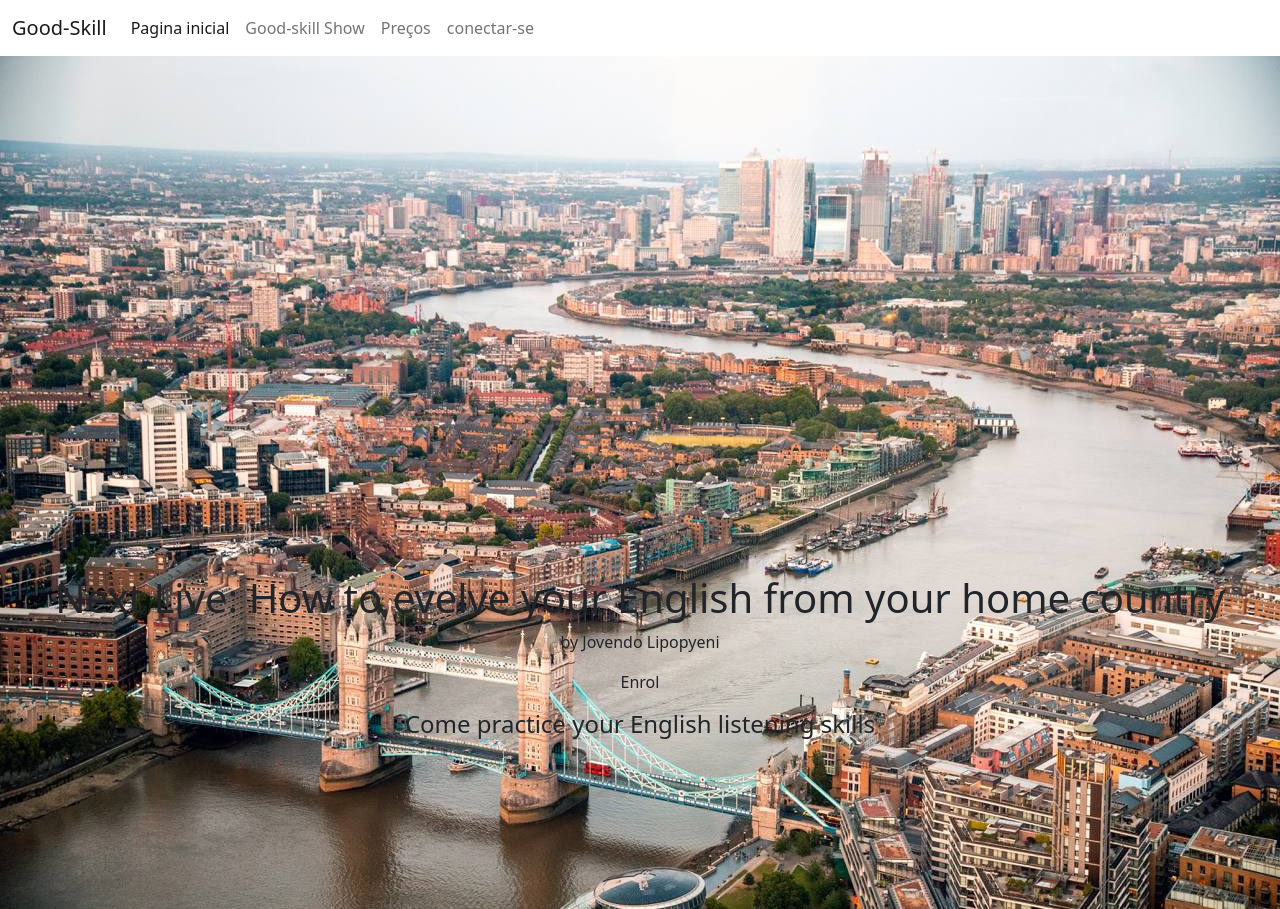
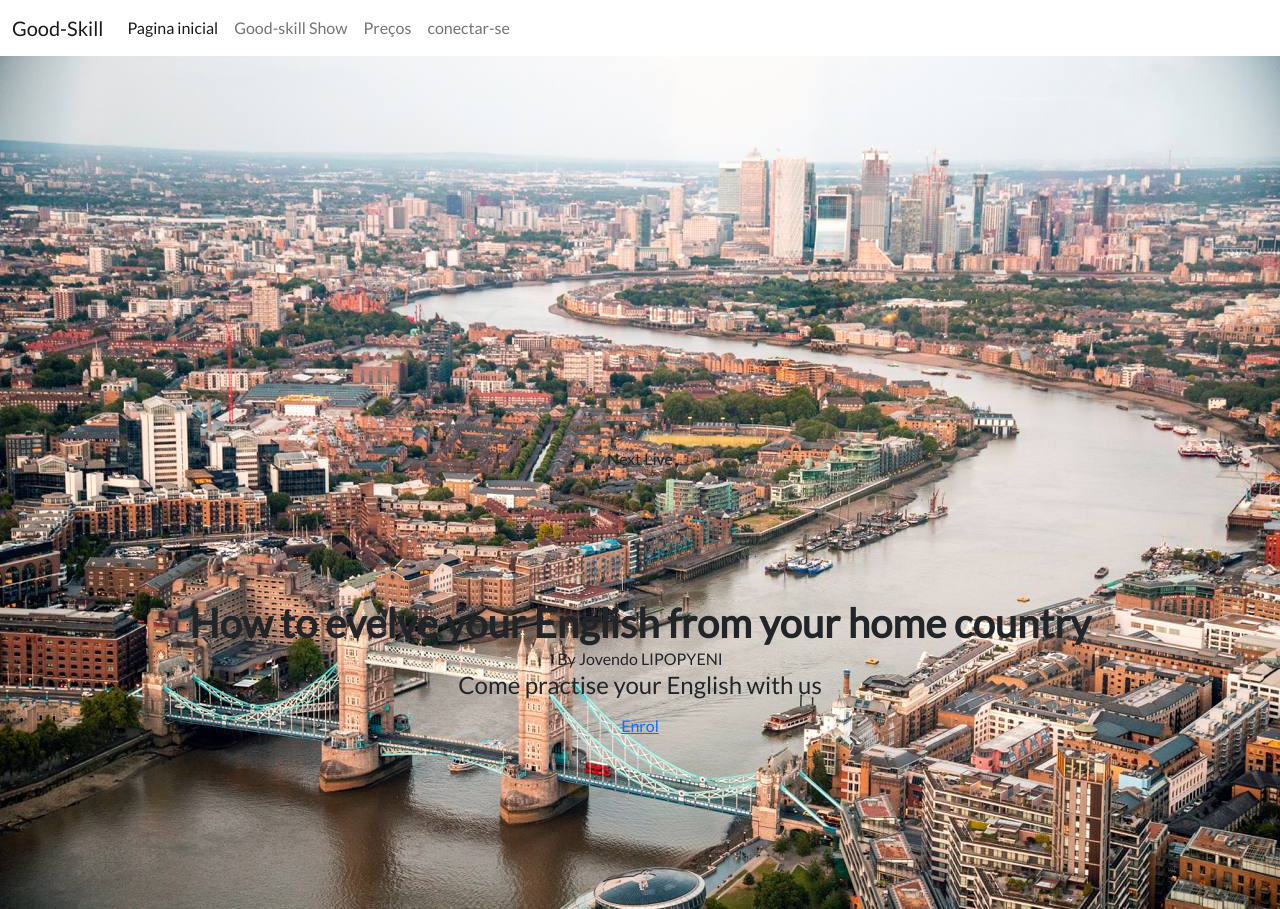
Before and after one commit to Good-Skill-English/GS, a plain HTML site: page index.html in a window 1280 px wide. Shown: the top 909 px of the page. Drawn offline with nearby package versions, Linux system fonts and the light colour scheme.

Commit message:
Update index.html

```diff
--- a/index.html
+++ b/index.html
@@ -1,14 +1,20 @@
 <!DOCTYPE html>
-<html lang="pt" dir="ltr">
+<html lang="en" dir="ltr">
 
 <head>
   <meta charset="utf-8" name = "viewport" content="width=device-width, initial-scale=1.0">
   <title>Pagina inicial</title>
 
+
+  <!-- Booptrap Css -->
+  <link rel="stylesheet" href="https://cdn.jsdelivr.net/npm/bootstrap@5.2.0-beta1/dist/css/bootstrap.min.css">
+<!-- Google -->
+  <link rel="preconnect" href="https://fonts.googleapis.com">
+  <link rel="preconnect" href="https://fonts.gstatic.com" crossorigin>
+  <link href="https://fonts.googleapis.com/css2?family=Lato&display=swap" rel="stylesheet">
+
   <!-- My css styling -->
   <link rel="stylesheet" href="style.css">
-  <!-- Booptrap Css -->
-  <link rel="stylesheet" href="https://cdn.jsdelivr.net/npm/bootstrap@5.2.0-beta1/dist/css/bootstrap.min.css">
 
 </head>
 
@@ -41,20 +47,20 @@
 <main>
   <section id="nextShow">
     <div class="title">
-      <h1>Next Live: How to evelve your English from your home country</h1>
-          <p> by Jovendo Lipopyeni</p>
+      <span class="next-liveTag">Next Live</span>
+      <h1>How to evelve your English from your home country</h1>
+      <span class="presenterTagName">By Jovendo LIPOPYENI</span>
+
     </div>
 
-
-    <p class="enrol"> Enrol</p>
-
-    <h4> Come practice your English listening skills</h4>
+    <h4> Come practise your English with us</h4>
+    <button type="button" class="btn btn-link btn-enrol">Enrol</button>
   </section>
 
   <section id="ourStrategy">
     <h2>Our strategy</h2>
     <p>What you need to actually become a fluent speaker in English is not study grammer, you need only need a lot of speaking and listening practices.</p>
-    <br>
+
     <h4>Listening practices</h4>
     <p>You'll have three kinds of listening: <span> <strong>My story, Inspiration Persons and The World We Live.</strong> </span>.
       Each listen's a particular purporse designed to complete the set of English's fluency requierements.  </p>
@@ -73,6 +79,7 @@
     <br>
     <p>We want you to feel confident in your learning process with us. "My story" listens are rich with a lot of hand-on advices to help you become autonomous and confident at learning a language.</p>
   </section>
+
   <section id="inspirationPersons">
     <h1>Inspirational Persons</h1>
     <p>We select great motivational biographies like "Abranham Lincoln". This inspirational stories will shape your personality. This way, you'll be not only learning English, but more importantly, you'll be learning how to get the right midsets for you personal life goals.</p>
@@ -84,10 +91,13 @@
 
 </main>
 
-  <!-- bootstrap -->
-  <script src="  https://cdn.jsdelivr.net/npm/bootstrap@5.2.0-beta1/dist/js/bootstrap.bundle.min.js" charset="utf-8"></script>
-  <!-- My script -->
-  <script src="index.js" charset="utf-8"></script>
+<!-- jQuery -->
+<script src="https://ajax.googleapis.com/ajax/libs/jquery/3.6.0/jquery.min.js"></script>
+<!-- bootstrap -->
+<script src="  https://cdn.jsdelivr.net/npm/bootstrap@5.2.0-beta1/dist/js/bootstrap.bundle.min.js" charset="utf-8"></script>
+<!-- My script -->
+<script src="index.js" charset="utf-8"></script>
+
 </body>
 
 </html>
```
